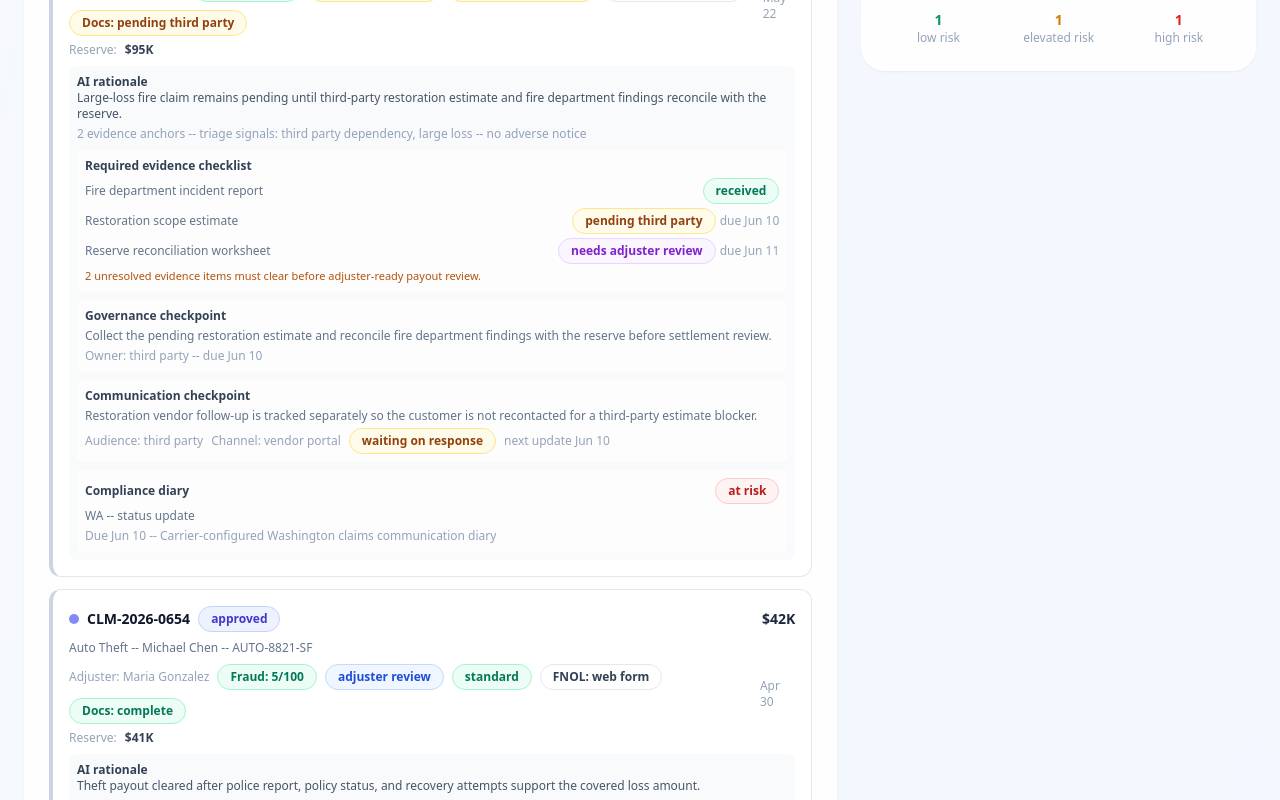
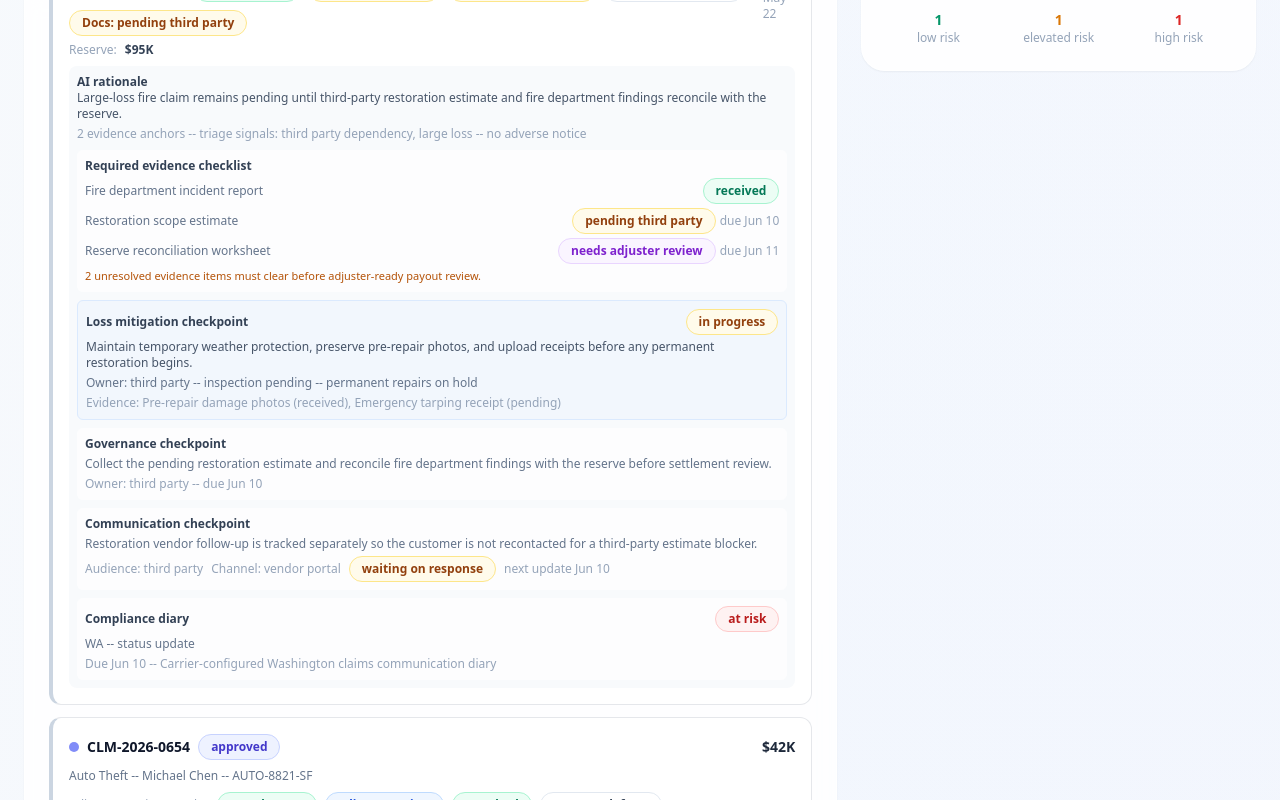
Before and after one commit to tensorgarden/insurtech-ai-platform, a Next.js app: page / in a window 1280 px wide. Shown: the part 1764-2564 px from the top of the page. Built offline with nearby package versions, Linux system fonts and the light colour scheme.

Commit message:
Add property claim mitigation checkpoint

```diff
--- a/src/app/page.tsx
+++ b/src/app/page.tsx
@@ -333,6 +333,14 @@ function ClaimCard({ claim }: { claim: Claim }) {
     requested: "purple",
     resolved: "green",
   } as const;
+  const lossMitigationTone: Record<
+    NonNullable<Claim["lossMitigationCheckpoint"]>["status"],
+    "blue" | "amber" | "green"
+  > = {
+    required: "blue",
+    in_progress: "amber",
+    documented: "green",
+  };
 
   const typeLabel: Record<string, string> = {
     auto_collision: "Auto Collision",
@@ -450,6 +458,29 @@ function ClaimCard({ claim }: { claim: Claim }) {
             </p>
           )}
         </div>
+        {claim.lossMitigationCheckpoint && (
+          <div className="mt-2 rounded-md border border-blue-100 bg-blue-50/60 p-2">
+            <div className="flex flex-wrap items-center justify-between gap-2">
+              <div className="font-semibold text-slate-700">Loss mitigation checkpoint</div>
+              <Badge tone={lossMitigationTone[claim.lossMitigationCheckpoint.status]}>
+                {claim.lossMitigationCheckpoint.status.split("_").join(" ")}
+              </Badge>
+            </div>
+            <p className="mt-1 text-slate-600">{claim.lossMitigationCheckpoint.action}</p>
+            <div className="mt-1 text-slate-500">
+              Owner: {claim.lossMitigationCheckpoint.ownerRole.split("_").join(" ")} -- inspection{" "}
+              {claim.lossMitigationCheckpoint.inspectionStatus} --{" "}
+              {claim.lossMitigationCheckpoint.permanentRepairsAuthorized
+                ? "permanent repairs cleared"
+                : "permanent repairs on hold"}
+            </div>
+            <div className="mt-1 text-slate-400">
+              Evidence: {claim.lossMitigationCheckpoint.evidenceItems
+                .map((item) => `${item.label} (${item.status})`)
+                .join(", ")}
+            </div>
+          </div>
+        )}
         <div className="mt-2 rounded-md bg-white/70 p-2">
           <div className="font-semibold text-slate-700">Governance checkpoint</div>
           <p className="mt-1 text-slate-500">{claim.governanceCheckpoint.nextAction}</p>
--- a/src/lib/demo-data.ts
+++ b/src/lib/demo-data.ts
@@ -397,6 +397,18 @@ export const demoClaims: Claim[] = [
       dueAt: "2026-06-10T17:00:00Z",
       ruleReference: "Carrier-configured Washington claims communication diary",
     },
+    lossMitigationCheckpoint: {
+      status: "in_progress",
+      ownerRole: "third_party",
+      action:
+        "Maintain temporary weather protection, preserve pre-repair photos, and upload receipts before any permanent restoration begins.",
+      evidenceItems: [
+        { label: "Pre-repair damage photos", status: "received" },
+        { label: "Emergency tarping receipt", status: "pending" },
+      ],
+      inspectionStatus: "pending",
+      permanentRepairsAuthorized: false,
+    },
     aiDecisionRationale: "Large-loss fire claim remains pending until third-party restoration estimate and fire department findings reconcile with the reserve.",
     evidenceAnchors: [
       { label: "Fire department incident report", sourceType: "fire_report", receivedAt: "2026-05-23T10:20:00Z" },
```
Also changed, not shown: src/lib/types.ts (+21 -0 lines), 1 other file (tests, documents, lock files or other folders).
